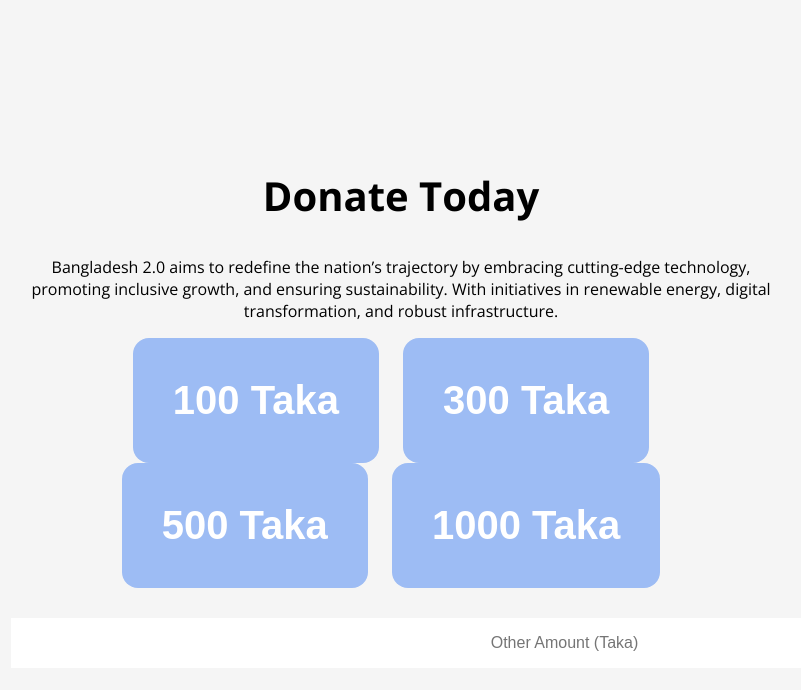
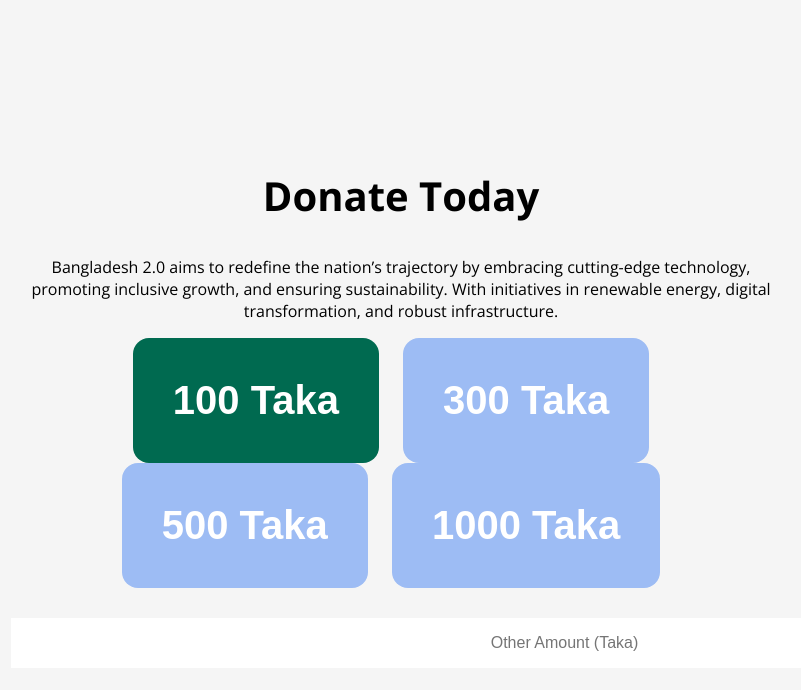
Before and after one commit to lamia042/bangladesh2.0, a plain HTML site: page index.html in a window 1280 px wide. In both pictures the pointer is over the button "100 Taka". Shown: the part 5371-6061 px from the top of the page, without its empty margins (239-1040 px from the left). Drawn offline with nearby package versions, Linux system fonts and the light colour scheme.

Commit message:
added hover

```diff
--- a/styles/style.css
+++ b/styles/style.css
@@ -188,6 +188,9 @@
     border-radius: 16px;
     border: none;
 }
+.donate-btn:hover{
+    background-color: #006A50;
+}
 .input{
     margin-top: 30px;
     text-align: center;
```
Also changed, not shown: index.html (line endings or trailing spaces).
